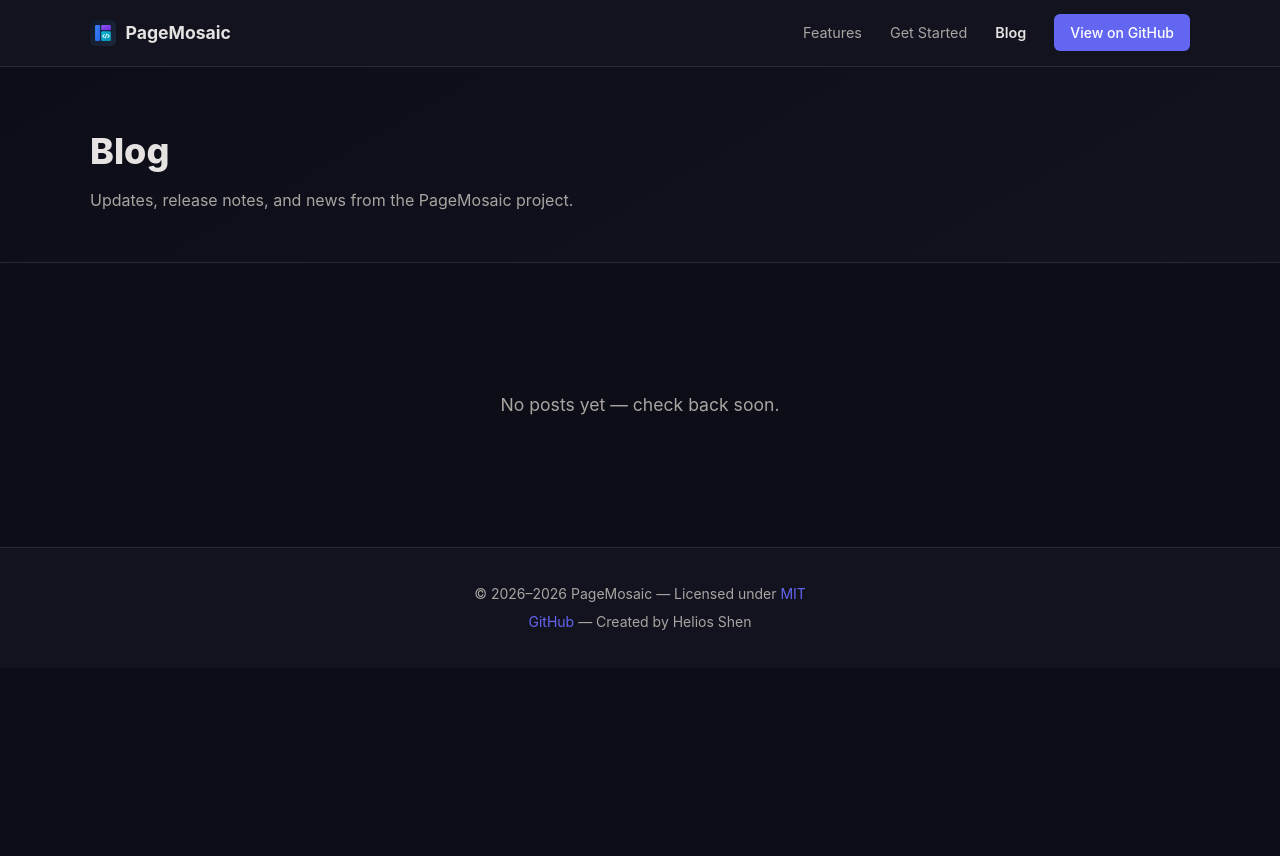
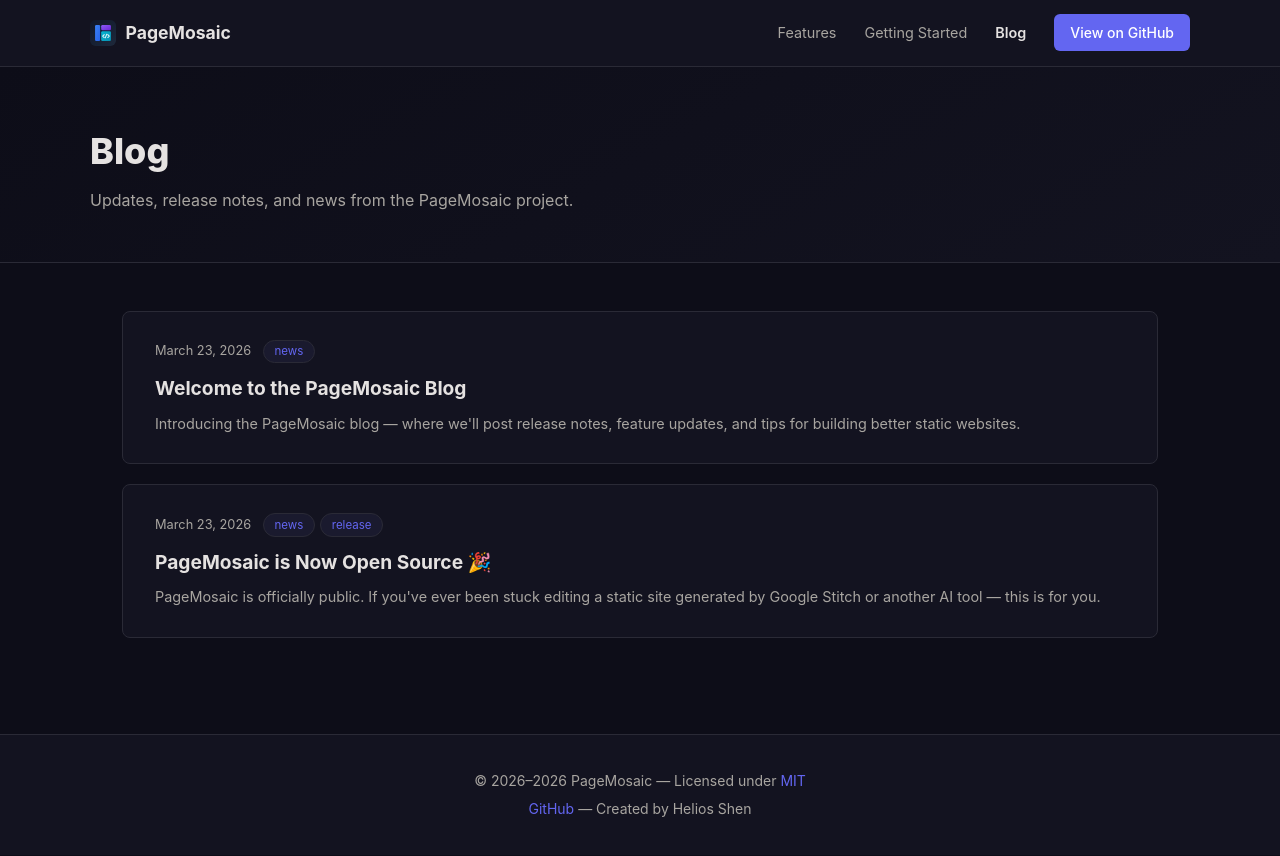
Before and after one commit to yukishama9/PageMosaic, a Jekyll site: the page built from docs/blog/index.html, in a window 1280 px wide. Shown: the top 856 px of the page. Built offline with Jekyll 4.4.1, drawn with Linux system fonts in a browser that asks for light colours.

Commit message:
update blog page

```diff
--- a/docs/_config.yml
+++ b/docs/_config.yml
@@ -12,12 +12,6 @@
   input: GFM
   hard_wrap: false
 
-# Pagination (jekyll-paginate — GitHub Pages native)
-paginate: 6
-paginate_path: "/PageMosaic/blog/page:num/"
-plugins:
-  - jekyll-paginate
-
 # No theme — using custom _layouts/
 
 # Timezone
--- a/docs/blog/index.html
+++ b/docs/blog/index.html
@@ -20,7 +20,6 @@
       --fg2:      #a8a5a0;
       --accent:   #6366f1;
       --border:   #2a2a36;
-      --codebg:   #0a0a14;
     }
 
     html { scroll-behavior: smooth; }
@@ -145,6 +144,9 @@
       line-height: 1.65;
     }
 
+    /* ── Hidden posts ── */
+    .post-item.hidden { display: none; }
+
     /* ── Empty state ── */
     .blog-empty {
       text-align: center;
@@ -176,7 +178,9 @@
       color: var(--fg2);
       text-decoration: none;
       font-size: .875rem;
+      cursor: pointer;
       transition: all .2s;
+      user-select: none;
     }
     .page-btn:hover { border-color: var(--accent); color: var(--accent); }
     .page-btn.active {
@@ -222,7 +226,7 @@
     </a>
     <div class="nav-links">
       <a href="/PageMosaic/#features">Features</a>
-      <a href="/PageMosaic/#get-started">Get Started</a>
+      <a href="/PageMosaic/getting-started/">Getting Started</a>
       <a href="/PageMosaic/blog/" class="active">Blog</a>
       <a href="{{ site.repository }}" class="nav-gh">View on GitHub</a>
     </div>
@@ -237,11 +241,11 @@
 </header>
 
 <div class="blog-main">
-  {% if paginator.posts.size > 0 %}
-  <ul class="post-list">
-    {% for post in paginator.posts %}
-    <li>
-      <a href="{{ post.url | relative_url }}" class="post-card">
+  {% if site.posts.size > 0 %}
+  <ul class="post-list" id="post-list">
+    {% for post in site.posts %}
+    <li class="post-item" data-index="{{ forloop.index0 }}">
+      <a href="{{ post.url | prepend: site.baseurl }}" class="post-card">
         <div class="post-card-meta">
           <span class="post-card-date">{{ post.date | date: "%B %-d, %Y" }}</span>
           {% if post.categories %}
@@ -261,32 +265,7 @@
     {% endfor %}
   </ul>
 
-  <!-- Pagination -->
-  {% if paginator.total_pages > 1 %}
-  <nav class="pagination" aria-label="Blog pagination">
-    {% if paginator.previous_page %}
-      <a href="{{ paginator.previous_page_path | relative_url }}" class="page-btn">← Prev</a>
-    {% else %}
-      <span class="page-btn disabled">← Prev</span>
-    {% endif %}
-
-    {% for i in (1..paginator.total_pages) %}
-      {% if i == paginator.page %}
-        <span class="page-btn active">{{ i }}</span>
-      {% elsif i == 1 %}
-        <a href="/PageMosaic/blog/" class="page-btn">{{ i }}</a>
-      {% else %}
-        <a href="{{ site.paginate_path | replace: ':num', i | relative_url }}" class="page-btn">{{ i }}</a>
-      {% endif %}
-    {% endfor %}
-
-    {% if paginator.next_page %}
-      <a href="{{ paginator.next_page_path | relative_url }}" class="page-btn">Next →</a>
-    {% else %}
-      <span class="page-btn disabled">Next →</span>
-    {% endif %}
-  </nav>
-  {% endif %}
+  <nav class="pagination" id="pagination" aria-label="Blog pagination"></nav>
 
   {% else %}
   <div class="blog-empty">
@@ -306,5 +285,59 @@
   </p>
 </footer>
 
+<script>
+(function () {
+  const PER_PAGE = 6;
+  const items = Array.from(document.querySelectorAll('.post-item'));
+  const total = items.length;
+  const totalPages = Math.ceil(total / PER_PAGE);
+  let currentPage = 1;
+
+  if (totalPages <= 1) return; // no pagination needed
+
+  function showPage(page) {
+    currentPage = page;
+    items.forEach((item, i) => {
+      const inPage = i >= (page - 1) * PER_PAGE && i < page * PER_PAGE;
+      item.classList.toggle('hidden', !inPage);
+    });
+    renderPagination();
+    window.scrollTo({ top: 0, behavior: 'smooth' });
+  }
+
+  function renderPagination() {
+    const nav = document.getElementById('pagination');
+    nav.innerHTML = '';
+
+    // Prev
+    const prev = document.createElement('span');
+    prev.className = 'page-btn' + (currentPage === 1 ? ' disabled' : '');
+    prev.textContent = '← Prev';
+    if (currentPage > 1) prev.addEventListener('click', () => showPage(currentPage - 1));
+    nav.appendChild(prev);
+
+    // Page numbers
+    for (let i = 1; i <= totalPages; i++) {
+      const btn = document.createElement('span');
+      btn.className = 'page-btn' + (i === currentPage ? ' active' : '');
+      btn.textContent = i;
+      const page = i;
+      btn.addEventListener('click', () => showPage(page));
+      nav.appendChild(btn);
+    }
+
+    // Next
+    const next = document.createElement('span');
+    next.className = 'page-btn' + (currentPage === totalPages ? ' disabled' : '');
+    next.textContent = 'Next →';
+    if (currentPage < totalPages) next.addEventListener('click', () => showPage(currentPage + 1));
+    nav.appendChild(next);
+  }
+
+  // Init: show first page
+  showPage(1);
+})();
+</script>
+
 </body>
 </html>
```
